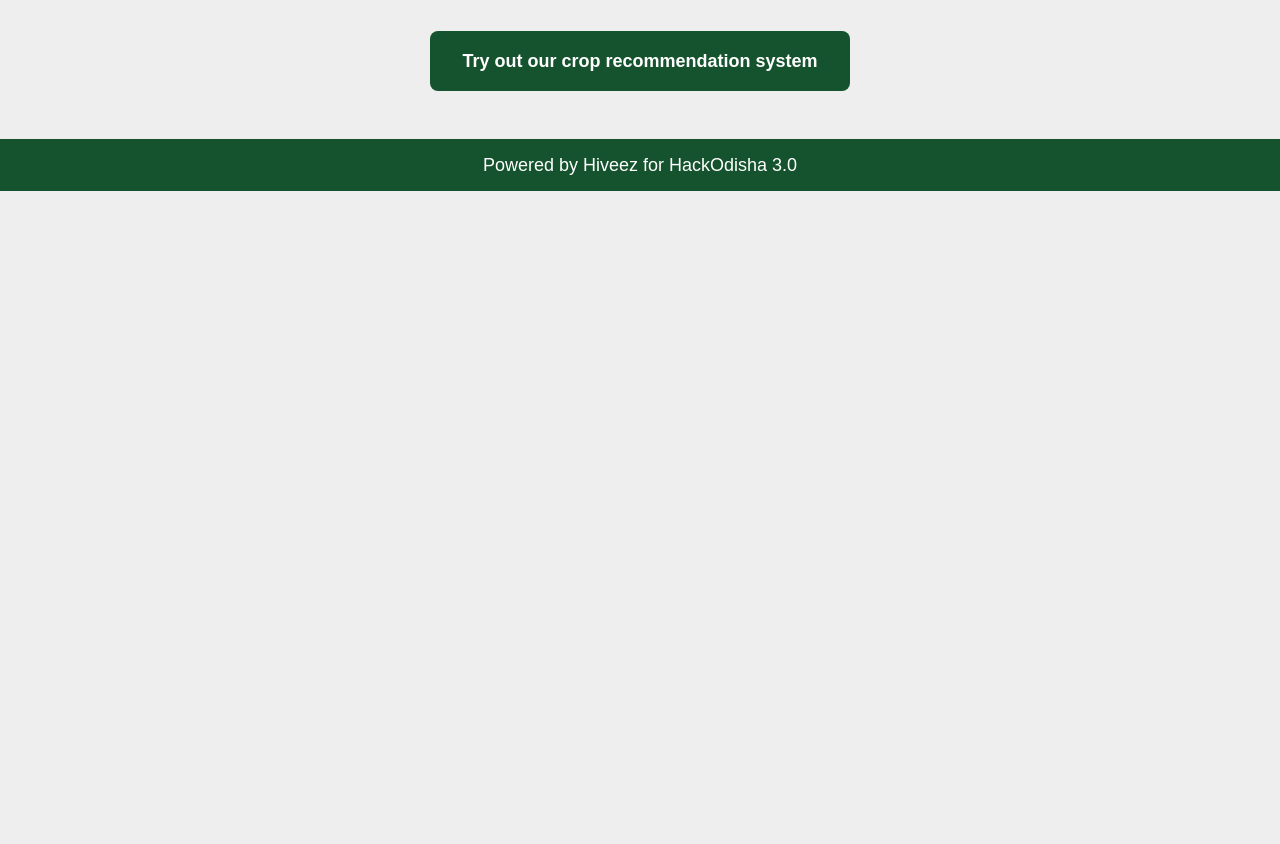
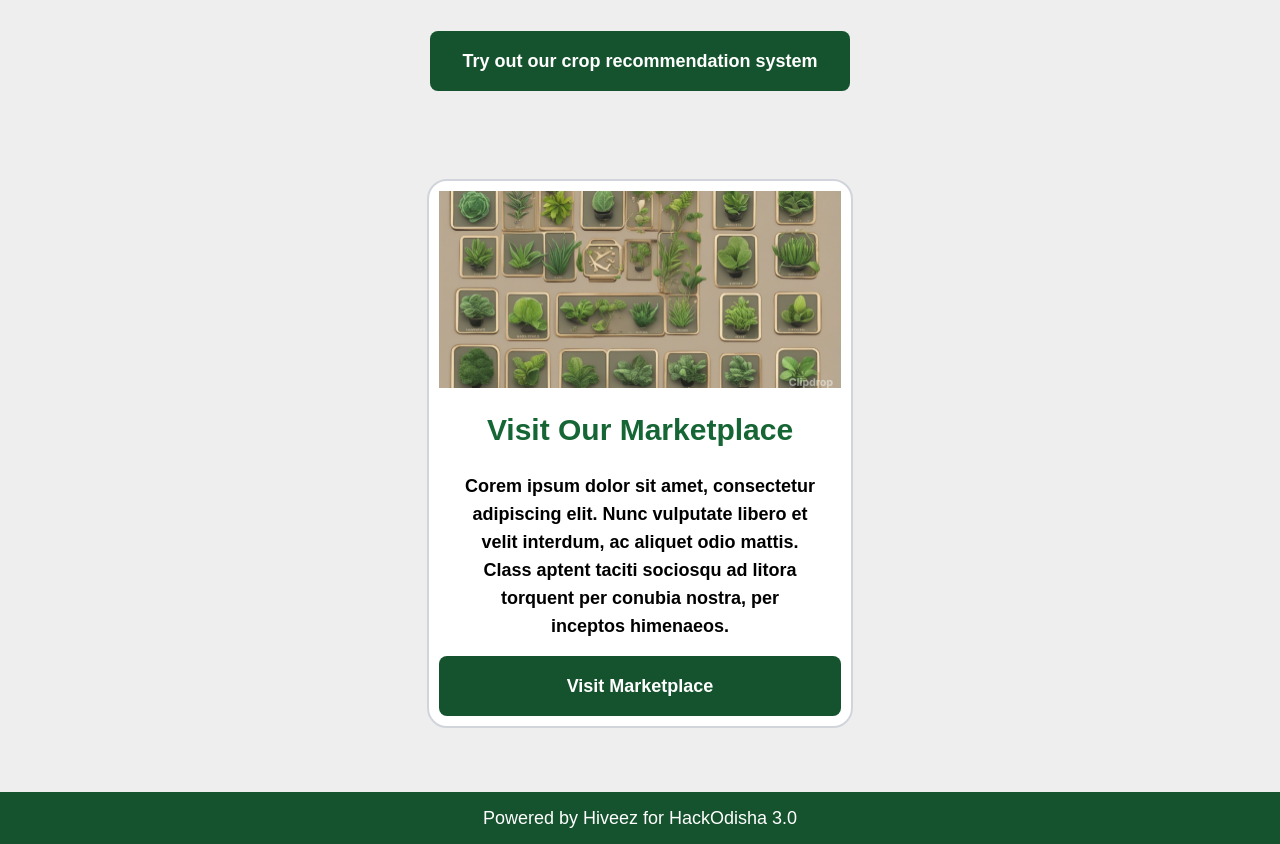
Before and after one commit to soumikbaksi18/AgroBit, a React (Vite) app in the folder Client/: page / in a window 1280 px wide. Shown: the part 2060-2904 px from the top of the page. Before the commit the page ends 2251 px from the top, so only its background shows below. Built offline with nearby package versions, Linux system fonts and the light colour scheme; no server answers.

Commit message:
Marketplace added

```diff
--- a/Client/src/components/About.jsx
+++ b/Client/src/components/About.jsx
@@ -0,0 +1,26 @@
+import React from 'react';
+import marketplace from '../assets/images/marketplace.svg';
+
+
+const About = () => {
+  return (
+   <>
+       <div className='flex justify-center '>
+       <div className='mt-10 white-box w-1/3 mb-16'>
+        <img src={marketplace} alt="" />
+
+        <div className='mb-4'>
+          <h1 className='text-green-800 font-semibold my-6 text-3xl'>Visit Our Marketplace</h1>
+          <p className='text-lg font-semibold mx-6'>Corem ipsum dolor sit amet, consectetur adipiscing elit. Nunc vulputate libero et velit interdum, ac aliquet odio mattis. Class aptent taciti sociosqu ad litora torquent per conubia nostra, per inceptos himenaeos.</p>
+        </div>
+
+        <div className='px-8 py-4 bg-green-900  rounded-lg'><a href="" className='text-white  font-semibold text-lg poppins'>Visit Marketplace</a></div>
+
+
+       </div>
+       </div>
+   </>
+  )
+}
+
+export default About
--- a/Client/src/pages/LandingPage.jsx
+++ b/Client/src/pages/LandingPage.jsx
@@ -3,6 +3,7 @@ import Header from '../components/Header';
 import Hero from '../components/Hero';
 import Feature from '../components/Feature';
 import Footer from '../components/Footer';
+import About from '../components/About';
 
 const LandingPage = () => {
   return (
@@ -10,6 +11,7 @@ const LandingPage = () => {
     <Header/>
     <Hero/>
     <Feature/>
+    <About/>
     <Footer/>
     </>
   )
```
Also changed, not shown: Client/src/assets/images/marketplace.svg (added).
